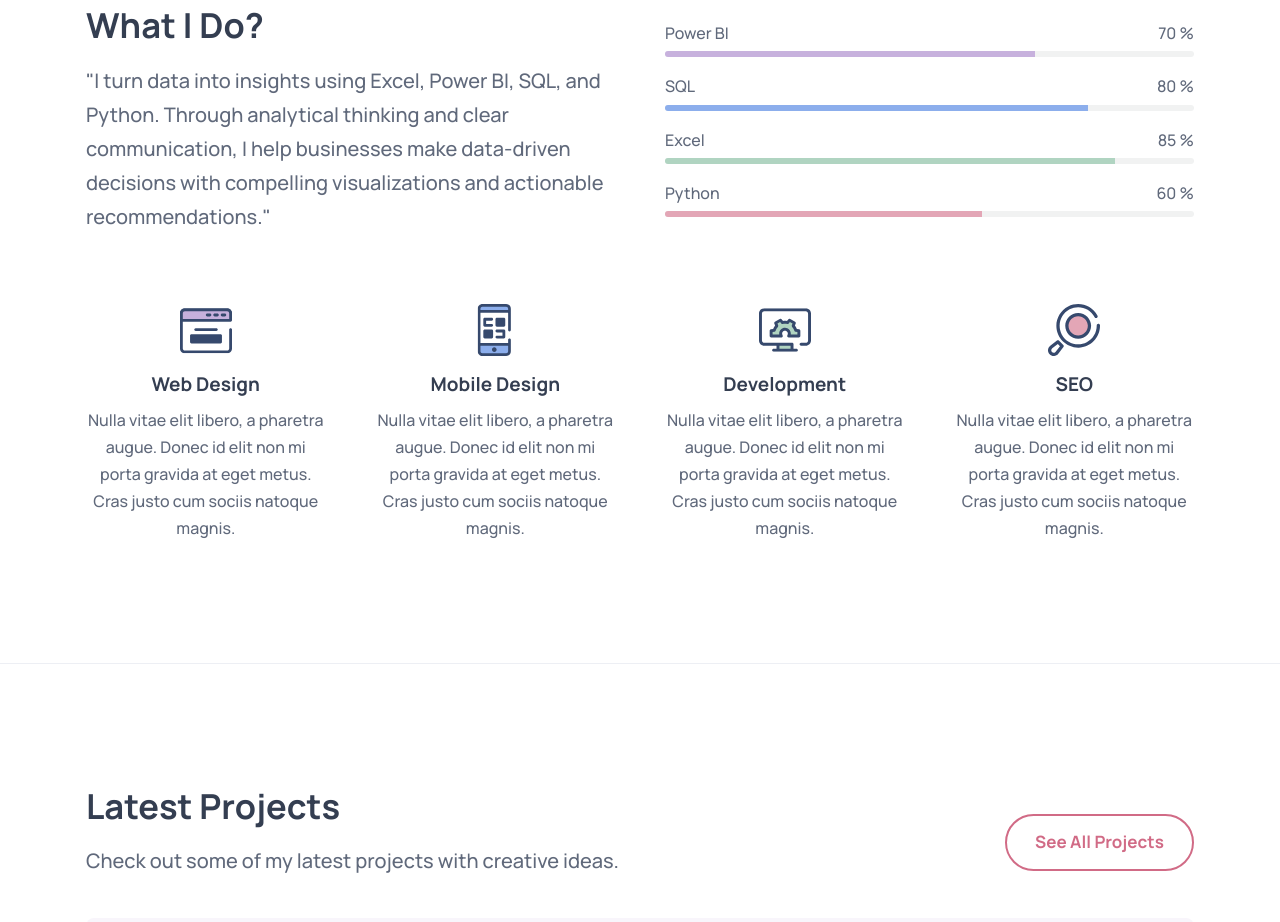
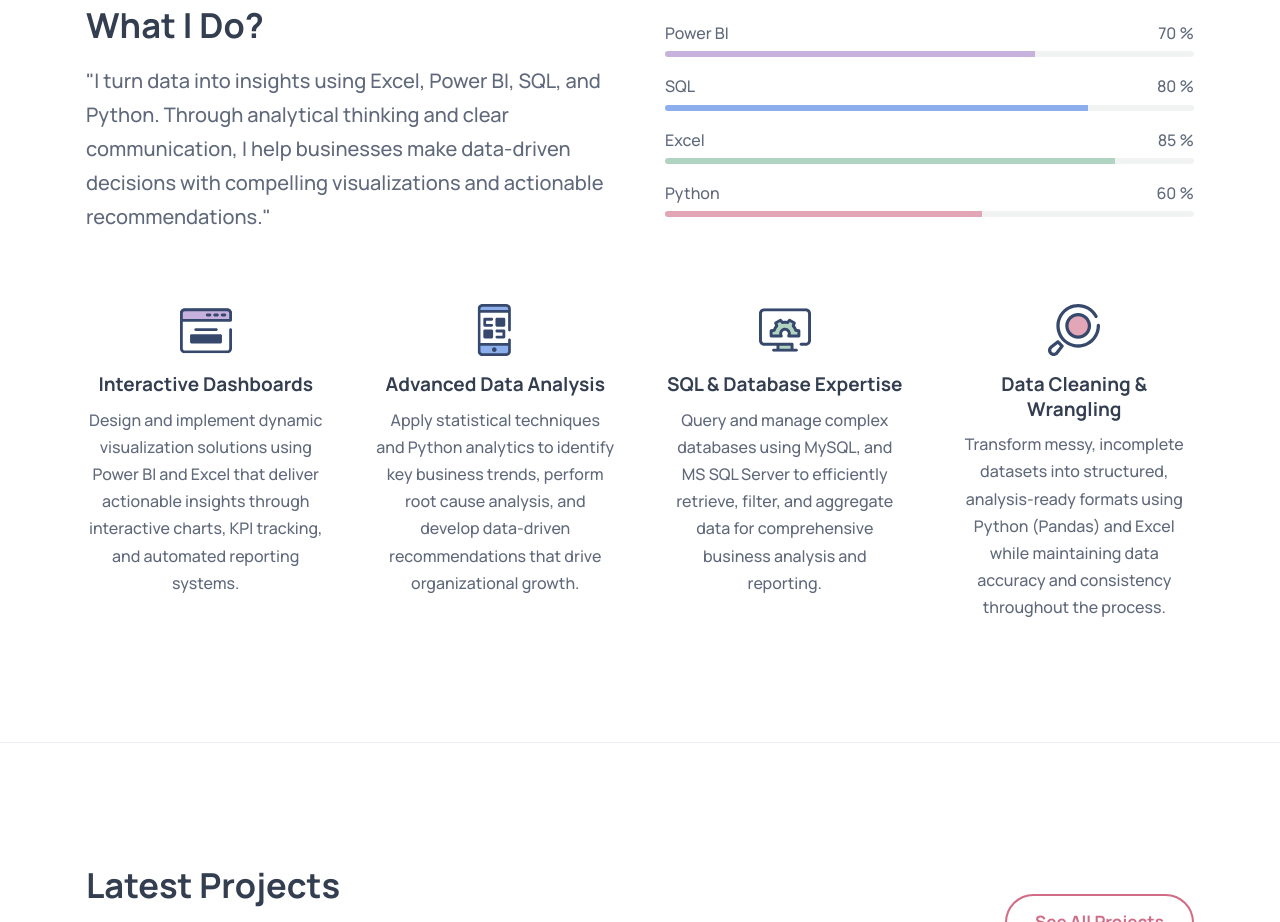
Before and after one commit to josephnsikak88-web/NSIKAK-DOMINIC-JOSEPH, a plain HTML site: page index.html in a window 1280 px wide. Shown: the part 946-1868 px from the top of the page. Drawn offline with nearby package versions, Linux system fonts and the light colour scheme.

Commit message:
Update index.html

```diff
--- a/index.html
+++ b/index.html
@@ -163,7 +163,7 @@
           <div class="hero-content">
 
             <h1 class="h1 hero-title" data-reveal="top" data-reveal-delay="0.5s">
-              I'm a data analyst based in London specializing in statistical analysis, data visualization, and business intelligence.
+              I'm a data analyst based in Nigeria specializing in statistical analysis, data visualization, and business intelligence.
             </h1>
 
             <p class="section-text" data-reveal="top" data-reveal-delay="0.75s">
@@ -277,11 +277,11 @@
                   <img src="./assets/images/icon-1.svg" width="52" height="52" loading="lazy" alt="web design icon">
                 </div>
 
-                <h3 class="h4 card-title">Web Design</h3>
+                <h3 class="h4 card-title">Interactive Dashboards</h3>
 
                 <p class="card-text">
-                  Nulla vitae elit libero, a pharetra augue. Donec id elit non mi porta gravida at eget metus. Cras
-                  justo cum sociis natoque magnis.
+                  Design and implement dynamic visualization solutions using Power BI and Excel that deliver actionable insights through interactive charts,
+                  KPI tracking, and automated reporting systems.
                 </p>
 
               </div>
@@ -294,11 +294,12 @@
                   <img src="./assets/images/icon-2.svg" width="52" height="52" loading="lazy" alt="mobile design icon">
                 </div>
 
-                <h3 class="h4 card-title">Mobile Design</h3>
+                <h3 class="h4 card-title">Advanced Data Analysis</h3>
 
                 <p class="card-text">
-                  Nulla vitae elit libero, a pharetra augue. Donec id elit non mi porta gravida at eget metus. Cras
-                  justo cum sociis natoque magnis.
+                  Apply statistical techniques and Python analytics to identify key business trends, perform root cause analysis,
+                  and develop data-driven recommendations that drive organizational growth.
+
                 </p>
 
               </div>
@@ -312,11 +313,11 @@
                     alt="web development icon">
                 </div>
 
-                <h3 class="h4 card-title">Development</h3>
+                <h3 class="h4 card-title"> SQL & Database Expertise</h3>
 
                 <p class="card-text">
-                  Nulla vitae elit libero, a pharetra augue. Donec id elit non mi porta gravida at eget metus. Cras
-                  justo cum sociis natoque magnis.
+                  Query and manage complex databases using MySQL, and  MS SQL Server to efficiently retrieve, filter,
+                  and aggregate data for comprehensive business analysis and reporting.
                 </p>
 
               </div>
@@ -329,11 +330,11 @@
                   <img src="./assets/images/icon-4.svg" width="52" height="52" loading="lazy" alt="web seo icon">
                 </div>
 
-                <h3 class="h4 card-title">SEO</h3>
+                <h3 class="h4 card-title">Data Cleaning & Wrangling</h3>
 
                 <p class="card-text">
-                  Nulla vitae elit libero, a pharetra augue. Donec id elit non mi porta gravida at eget metus. Cras
-                  justo cum sociis natoque magnis.
+                Transform messy, incomplete datasets into structured,
+                analysis-ready formats using Python (Pandas) and Excel while maintaining data accuracy and consistency throughout the process.
                 </p>
 
               </div>
```
